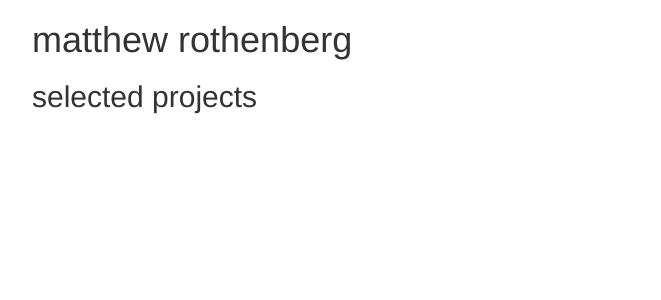
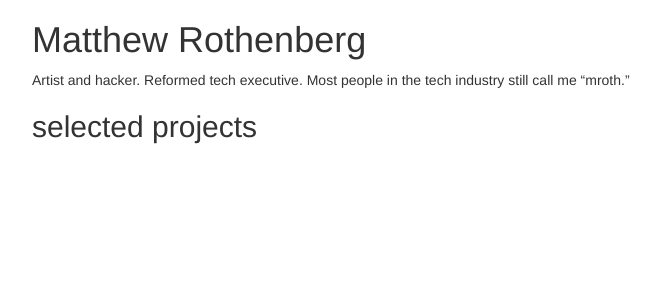
Before and after one commit to mroth/portfolio, a Jekyll site: the page built from index.html, in a window 1280 px wide. Shown: the top 300 px of the page, without its empty margins (38-699 px from the left). Built offline with Jekyll 4.4.1, drawn with Linux system fonts in a browser that asks for light colours; nearby versions of some CDN libraries.

Commit message:
add pithy bio

```diff
--- a/_layouts/default.html
+++ b/_layouts/default.html
@@ -20,7 +20,11 @@
     </head>
     <body>
       <main class="container">
-        <h1>matthew rothenberg</h1>
+        <h1>Matthew Rothenberg</h1>
+
+        Artist and hacker. Reformed tech executive.
+        Most people in the tech industry still call me &ldquo;mroth.&rdquo;
+
         {{content}}
       </main>
 
```
